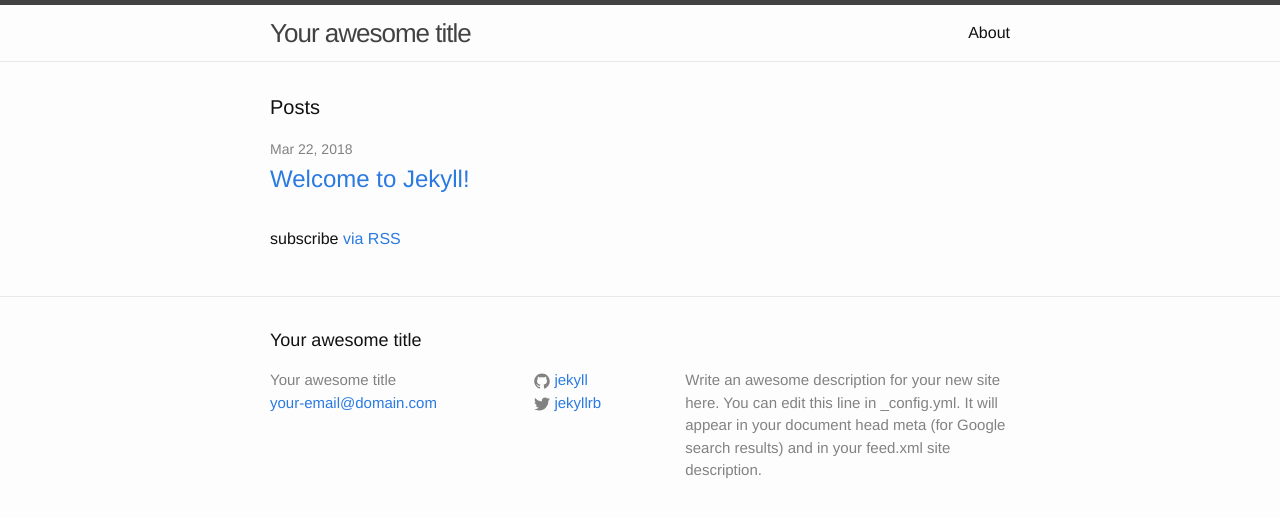
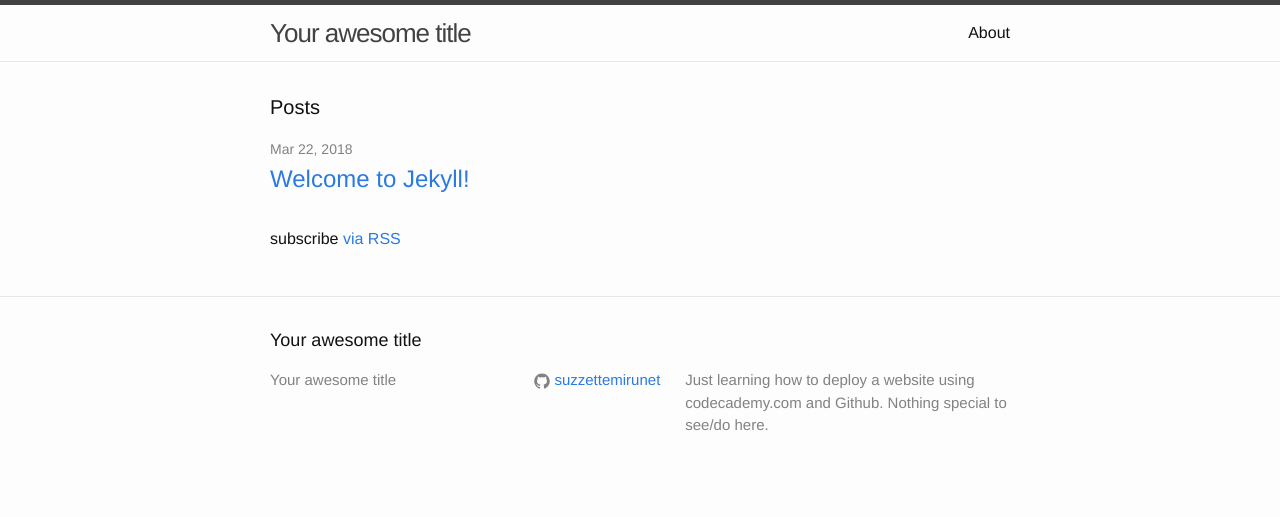
Before and after one commit to suzzettemirunet/suzzettemirunet.github.io, a Jekyll site: the page built from index.html, in a window 1280 px wide. Shown: the top 517 px of the page. Built offline with Jekyll 4.4.1, drawn with Linux system fonts in a browser that asks for light colours.

Commit message:
Update _config.yml

```diff
--- a/_config.yml
+++ b/_config.yml
@@ -1,21 +1,11 @@
-# Welcome to Jekyll!
-#
-# This config file is meant for settings that affect your whole blog, values
-# which you are expected to set up once and rarely need to edit after that.
-# For technical reasons, this file is *NOT* reloaded automatically when you use
-# 'jekyll serve'. If you change this file, please restart the server process.
-
 # Site settings
 title: Your awesome title
-email: your-email@domain.com
 description: > # this means to ignore newlines until "baseurl:"
-  Write an awesome description for your new site here. You can edit this
-  line in _config.yml. It will appear in your document head meta (for
-  Google search results) and in your feed.xml site description.
+  Just learning how to deploy a website using codecademy.com and Github. Nothing special to see/do here.
 baseurl: "" # the subpath of your site, e.g. /blog
 url: "http://yourdomain.com" # the base hostname & protocol for your site
-twitter_username: jekyllrb
-github_username:  jekyll
+codecademy_username: musicknight
+github_username:  suzzettemirunet
 
 # Build settings
 markdown: kramdown
```
